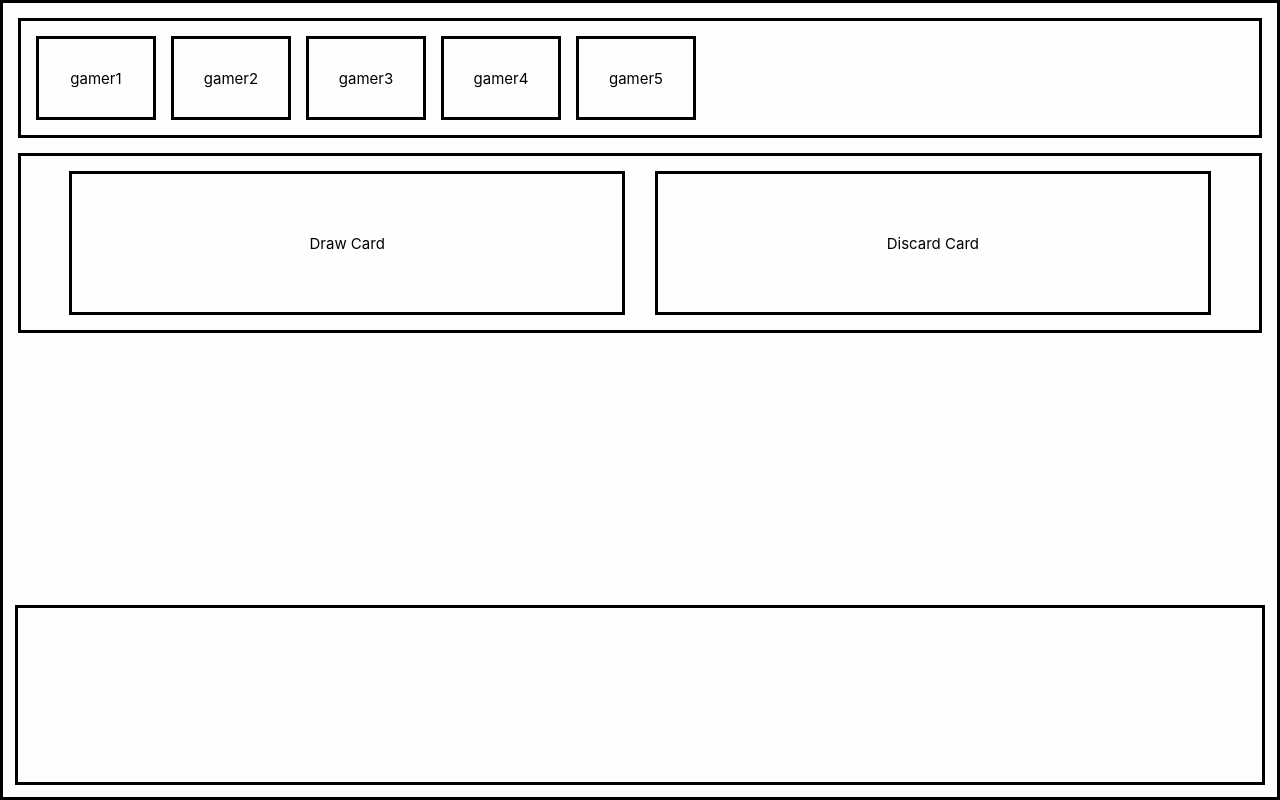
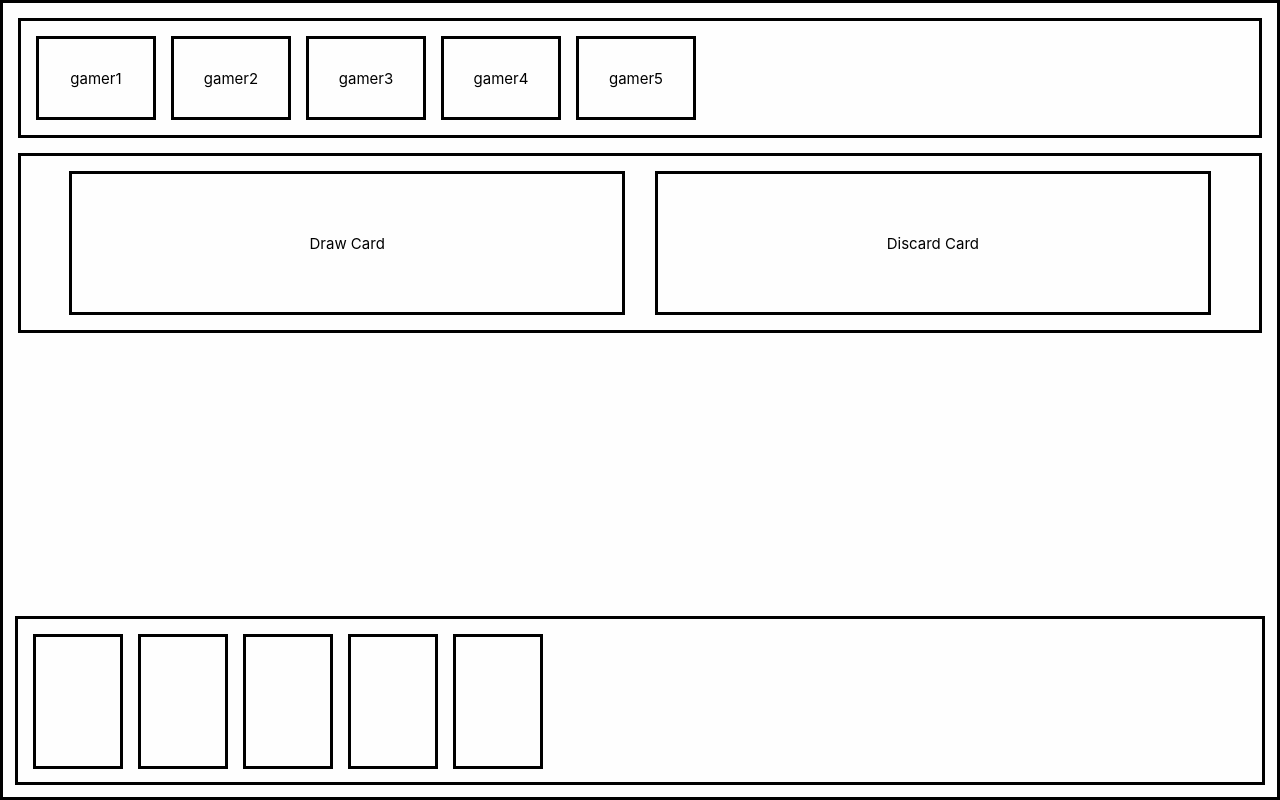
Before and after one commit to sbx0/nextjs, a Next.js app: page /game/gameView in a window 1280 px wide. Built offline with nearby package versions, Linux system fonts and the light colour scheme.

Commit message:
add myCardsContainer

```diff
--- a/pages/game/gameView.js
+++ b/pages/game/gameView.js
@@ -3,6 +3,14 @@ import styles from "./gameView.module.css"
 
 export default function GameView() {
     const gamers = [
+        {'id': 'gamer1', 'name': 'gamer1'},
+        {'id': 'gamer2', 'name': 'gamer2'},
+        {'id': 'gamer3', 'name': 'gamer3'},
+        {'id': 'gamer4', 'name': 'gamer4'},
+        {'id': 'gamer5', 'name': 'gamer5'},
+    ];
+
+    const cards = [
         {'id': 'gamer1', 'name': 'gamer1'},
         {'id': 'gamer2', 'name': 'gamer2'},
         {'id': 'gamer3', 'name': 'gamer3'},
@@ -34,7 +42,13 @@ export default function GameView() {
         </div>
         <div className={styles.fixBottom}>
             <div className={styles.panelContainer}>
+                <div className={styles.myCardsContainer}>
+                    {cards.map((card) =>
+                        <div key={card.id} className={styles.cardContainer}>
 
+                        </div>
+                    )}
+                </div>
             </div>
         </div>
         <div className={styles.gamersContainer} hidden>
--- a/pages/game/gameView.module.css
+++ b/pages/game/gameView.module.css
@@ -80,8 +80,24 @@
 
 .panelContainer {
     width: 100%;
-    height: 12rem;
+    height: 11.3rem;
     border: 0.2rem solid black;
     padding: 1rem;
-    display: block;
+    overflow: auto;
 }
+
+.myCardsContainer {
+    width: 121%;
+    height: 100%;
+}
+
+.cardContainer {
+    width: 6rem;
+    height: 9rem;
+    border: 0.2rem solid black;
+    margin-right: 1rem;
+    margin-bottom: .5rem;
+    display: inline-grid;
+    align-content: center;
+    text-align: center;
+}
```
